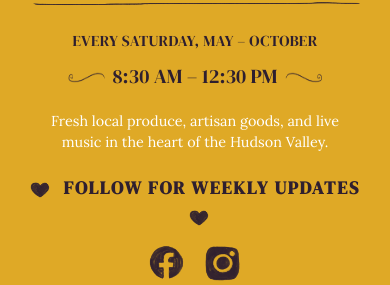
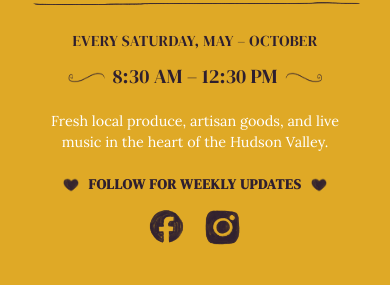
Before and after one commit to harmonicsystems/market, an Astro site: page / in a window 390 px wide. Shown: the part 333-618 px from the top of the page. Built offline with nearby package versions, Linux system fonts and the light colour scheme; Astro itself is replaced by a stand-in of ours; no server answers; a web font is replaced by a local one.

Commit message:
fix: keep hearts and follow text on a single line at every viewport
Added whitespace-nowrap and shrank the mobile font (text-sm) + tracking
(tracking-wider) + heart size (w-4 h-4) so the entire heart + label +
heart unit fits on one line on mobile. Scales back up at sm: and md:
to the original size.

Co-Authored-By: Claude Opus 4.6 (1M context) <noreply@anthropic.com>

```diff
--- a/src/pages/index.astro
+++ b/src/pages/index.astro
@@ -51,10 +51,10 @@ const base = import.meta.env.BASE_URL;
       <!-- Follow for weekly updates — hearts inline with the text so they stay
            attached when text wraps on narrow viewports. socials always below. -->
       <div class="flex flex-col items-center justify-center gap-3">
-        <p class="font-display font-bold text-black text-lg md:text-xl uppercase tracking-widest text-center">
-          <span class="social-icon-mask inline-block w-5 h-5 md:w-6 md:h-6 align-middle mr-2" style={`background-color: #2E1F2F; -webkit-mask-image: url('${base}/icons/FM-HEART-ICON.png'); mask-image: url('${base}/icons/FM-HEART-ICON.png');`} aria-hidden="true"></span>
+        <p class="font-display font-bold text-black text-sm sm:text-lg md:text-xl uppercase tracking-wider md:tracking-widest text-center whitespace-nowrap">
+          <span class="social-icon-mask inline-block w-4 h-4 sm:w-5 sm:h-5 md:w-6 md:h-6 align-middle mr-1.5 sm:mr-2" style={`background-color: #2E1F2F; -webkit-mask-image: url('${base}/icons/FM-HEART-ICON.png'); mask-image: url('${base}/icons/FM-HEART-ICON.png');`} aria-hidden="true"></span>
           Follow for Weekly Updates
-          <span class="social-icon-mask inline-block w-5 h-5 md:w-6 md:h-6 align-middle ml-2" style={`background-color: #2E1F2F; -webkit-mask-image: url('${base}/icons/FM-HEART-ICON.png'); mask-image: url('${base}/icons/FM-HEART-ICON.png');`} aria-hidden="true"></span>
+          <span class="social-icon-mask inline-block w-4 h-4 sm:w-5 sm:h-5 md:w-6 md:h-6 align-middle ml-1.5 sm:ml-2" style={`background-color: #2E1F2F; -webkit-mask-image: url('${base}/icons/FM-HEART-ICON.png'); mask-image: url('${base}/icons/FM-HEART-ICON.png');`} aria-hidden="true"></span>
         </p>
         <div class="flex flex-wrap justify-center items-center gap-4">
           <a href={siteConfig.contact.facebook} target="_blank" rel="noopener noreferrer" aria-label="Follow us on Facebook" class="inline-flex items-center justify-center hover:opacity-80 transition-opacity">
```
